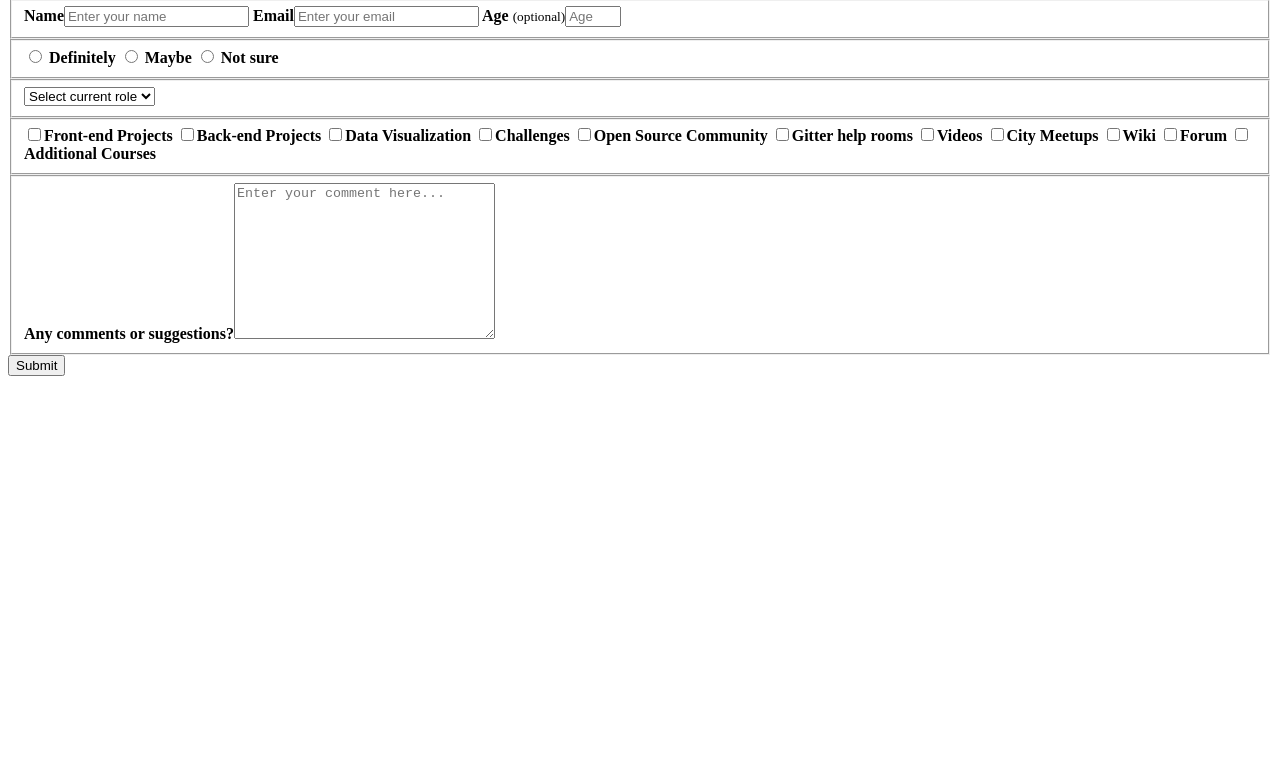
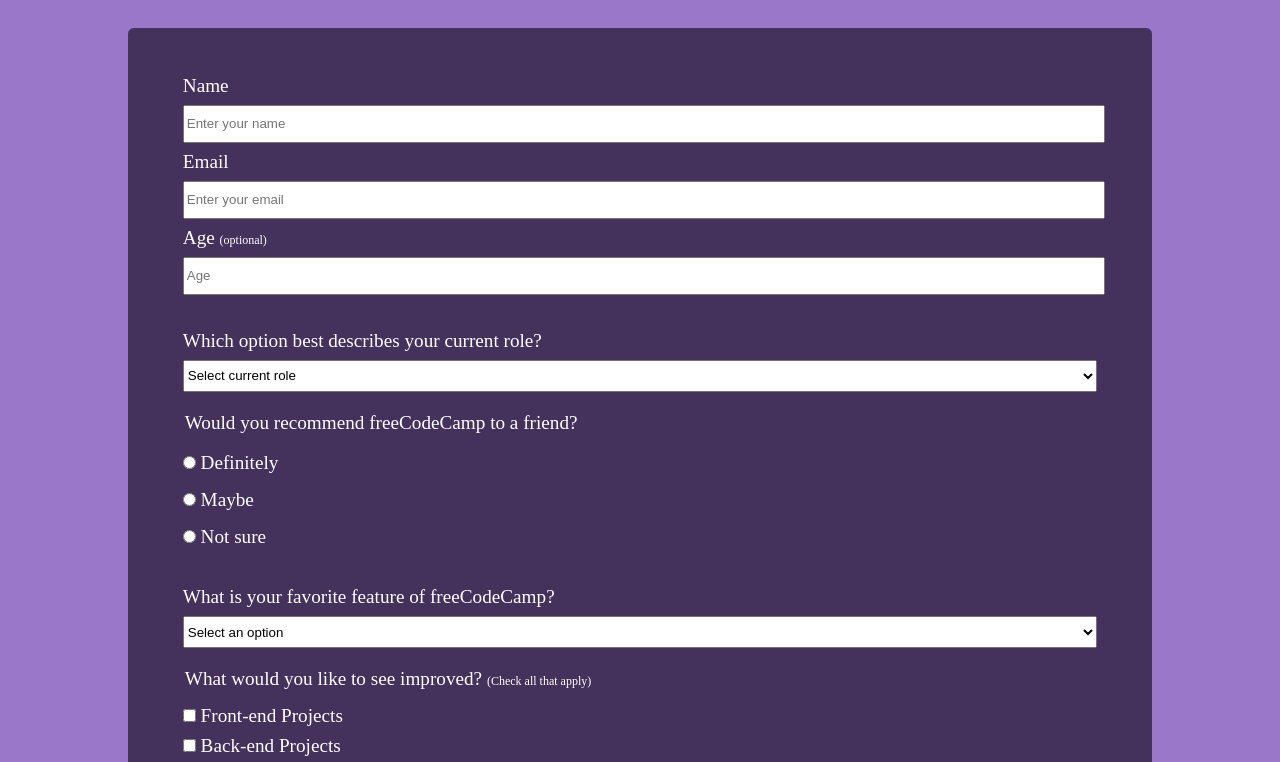
Before and after one commit to CodeClimberNT/SurveyForm, a plain HTML site: page index.html in a window 1280 px wide. Shown: the part 115-877 px from the top of the page. Before the commit the page ends 800 px from the top, so only its background shows below. Drawn offline with Linux system fonts and the light colour scheme.

Commit message:
"good enough" final commit

```diff
--- a/index.html
+++ b/index.html
@@ -15,52 +15,70 @@
     <form action="" id="survey-form">
         <fieldset>
             <label for="name" id="name-label">Name<input type="text" id="name" placeholder="Enter your name"
-                    required></label>
+                    required ></label>
             <label for="email" id="email-label">Email<input type="email" id="email" placeholder="Enter your email"
                     required></label>
-            <label for="number" id="number-label">Age <span class="weak">(optional)</span><input type="number" id="number" placeholder="Age"
-                    min="10" max="99"></label>
+            <label for="number" id="number-label">Age <span class="weak">(optional)</span><input type="number"
+                    id="number" placeholder="Age" min="10" max="99"></label>
+        </fieldset>
+
+
+
+        <fieldset>
+            <label for="dropdown">Which option best describes your current role?
+                <select id="dropdown">
+                    <option disabled selected>Select current role</option>
+                    <option value="1">Student</option>
+                    <option value="2">Full Time Job</option>
+                    <option value="3">Full Time Learner</option>
+                    <option value="4">Prefer not to say</option>
+                    <option value="5">Other</option>
+                </select>
+            </label>
         </fieldset>
 
         <fieldset>
-            <label for="recommend-definitely"><input type="radio" value="1" name="recommend" id="recommend-definitely">
+            <legend>Would you recommend freeCodeCamp to a friend?</legend>
+            <label for="recommend-definitely"><input type="radio" value="1" name="recommend" id="recommend-definitely" class="inline">
                 Definitely</label>
-            <label for="recommend-maybe"><input type="radio" value="2" name="recommend" id="recommend-maybe">
+            <label for="recommend-maybe"><input type="radio" value="2" name="recommend" id="recommend-maybe" class="inline">
                 Maybe</label>
-            <label for="recommend-notsure"><input type="radio" value="3" name="recommend" id="recommend-notsure"> Not
+            <label for="recommend-notsure"><input type="radio" value="3" name="recommend" id="recommend-notsure" class="inline"> Not
                 sure</label>
         </fieldset>
+<fieldset>
+    <label for="feature">What is your favorite feature of freeCodeCamp?
+        <select id="feature">
+            <option disabled selected>Select an option</option>
+            <option value="1">Challenges</option>
+            <option value="2">Projects</option>
+            <option value="3">Community</option>
+            <option value="4">Open Source</option>
+        </select>
+    </label>
+</fieldset>
 
         <fieldset>
-            <select name="" id="dropdown">
-                <option value="">Select current role</option>
-                <option value="1">Student</option>
-                <option value="2">Full Time Job</option>
-                <option value="3">Full Time Learner</option>
-                <option value="4">Prefer not to say</option>
-                <option value="5">Other</option>
-            </select>
-        </fieldset>
+            <legend>What would you like to see improved? <span class="weak">(Check all that apply)</span></legend>
 
-        <fieldset>
-            <label for="front-end"><input type="checkbox" value="4" id="front-end">Front-end Projects</label>
-            <label for="back-end"><input type="checkbox" value="5" id="back-end">Back-end Projects</label>
-            <label for="data-visualization"><input type="checkbox" value="6" id="data-visualization">Data
+            <label for="front-end"><input type="checkbox" value="4" id="front-end" class="inline"> Front-end Projects</label>
+            <label for="back-end"><input type="checkbox" value="5" id="back-end" class="inline"> Back-end Projects</label>
+            <label for="data-visualization"><input type="checkbox" value="6" id="data-visualization" class="inline"> Data
                 Visualization</label>
-            <label for="challenges"><input type="checkbox" value="7" id="challenges">Challenges</label>
-            <label for="open-source"><input type="checkbox" value="8" id="open-source">Open Source Community</label>
-            <label for="gitter-help"><input type="checkbox" value="9" id="gitter-help">Gitter help rooms</label>
-            <label for="videos"><input type="checkbox" value="10" id="videos">Videos</label>
-            <label for="city-meetups"><input type="checkbox" value="11" id="city-meetups">City Meetups</label>
-            <label for="wiki"><input type="checkbox" value="12" id="wiki">Wiki</label>
-            <label for="forum"><input type="checkbox" value="13" id="forum">Forum</label>
-            <label for="additional-courses"><input type="checkbox" value="14" id="additional-courses">Additional
+            <label for="challenges"><input type="checkbox" value="7" id="challenges" class="inline"> Challenges</label>
+            <label for="open-source"><input type="checkbox" value="8" id="open-source" class="inline"> Open Source Community</label>
+            <label for="gitter-help"><input type="checkbox" value="9" id="gitter-help" class="inline"> Gitter help rooms</label>
+            <label for="videos"><input type="checkbox" value="10" id="videos" class="inline"> Videos</label>
+            <label for="city-meetups"><input type="checkbox" value="11" id="city-meetups" class="inline"> City Meetups</label>
+            <label for="wiki"><input type="checkbox" value="12" id="wiki" class="inline"> Wiki</label>
+            <label for="forum"><input type="checkbox" value="13" id="forum" class="inline"> Forum</label>
+            <label for="additional-courses"><input type="checkbox" value="14" id="additional-courses" class="inline"> Additional
                 Courses</label>
         </fieldset>
 
         <fieldset>
-            <label for="comments">Any comments or suggestions?<textarea name="" id="comments" cols="30" rows="10"
-                    placeholder="Enter your comment here..."></textarea></label>
+            <label for="comments">Any comments or suggestions?<textarea id="comments"
+                    placeholder="Enter your comment here..." rows="7"></textarea></label>
         </fieldset>
         <input type="submit" value="Submit" id="submit">
     </form>
--- a/styles.css
+++ b/styles.css
@@ -1,7 +1,92 @@
-body{
-    font-weight: bolder;
+body {
+    font-size: larger;
+    font-family: serif;
+    padding: 1.5vh 10vw 0 10vw;
+    background-color: #9a77c9;
+    color: #fff;
+    margin: 0;
 }
+
+#title,
+#description {
+    text-align: center;
+    font-weight: unset;
+}
+
+#title {
+    margin-bottom: 0.3rem;
+}
+
+#description {
+    margin-top: 0;
+    margin-bottom: 1.5em;
+    font-style: italic;
+    font-size: 1.1em;
+    text-shadow: 1px 1px 2px black;
+}
+
+form {
+    padding: 2rem 3vw;
+    background-color: #2a1c3bc2;
+    border-radius: 0.3em;
+}
+
+fieldset{
+    border:0;
+}
+
 span.weak {
     font-weight: lighter;
-    font-size: smaller;
+    font-size: 12px;
 }
+
+label {
+    margin: 1em 0;
+}
+
+input,
+select,
+textarea,
+label {
+    display: block;
+    margin: 0.5rem 0;
+}
+
+select,
+input[type="text"],
+input[type="email"],
+input[type="number"] {
+    width: 100%;
+    height: 2rem;
+    font-family: sans-serif;
+}
+
+.inline {
+    display: inline-block;
+}
+
+input[type="checkbox"] {
+    margin: 0.1rem 0;
+}
+
+option :first-child{
+    color:gray;
+}
+
+textarea {
+    -webkit-box-sizing: border-box;
+    -moz-box-sizing: border-box;
+    box-sizing: border-box;
+    width: 100%;
+    font-family: sans-serif;
+}
+
+input[type="submit"] {
+    width: 100%;
+    height: 2.5em;
+    font-size: 18px;
+    border:0;
+    border-radius: 0.2em;
+    color: white;
+    background-color: #37af65;
+}
```
